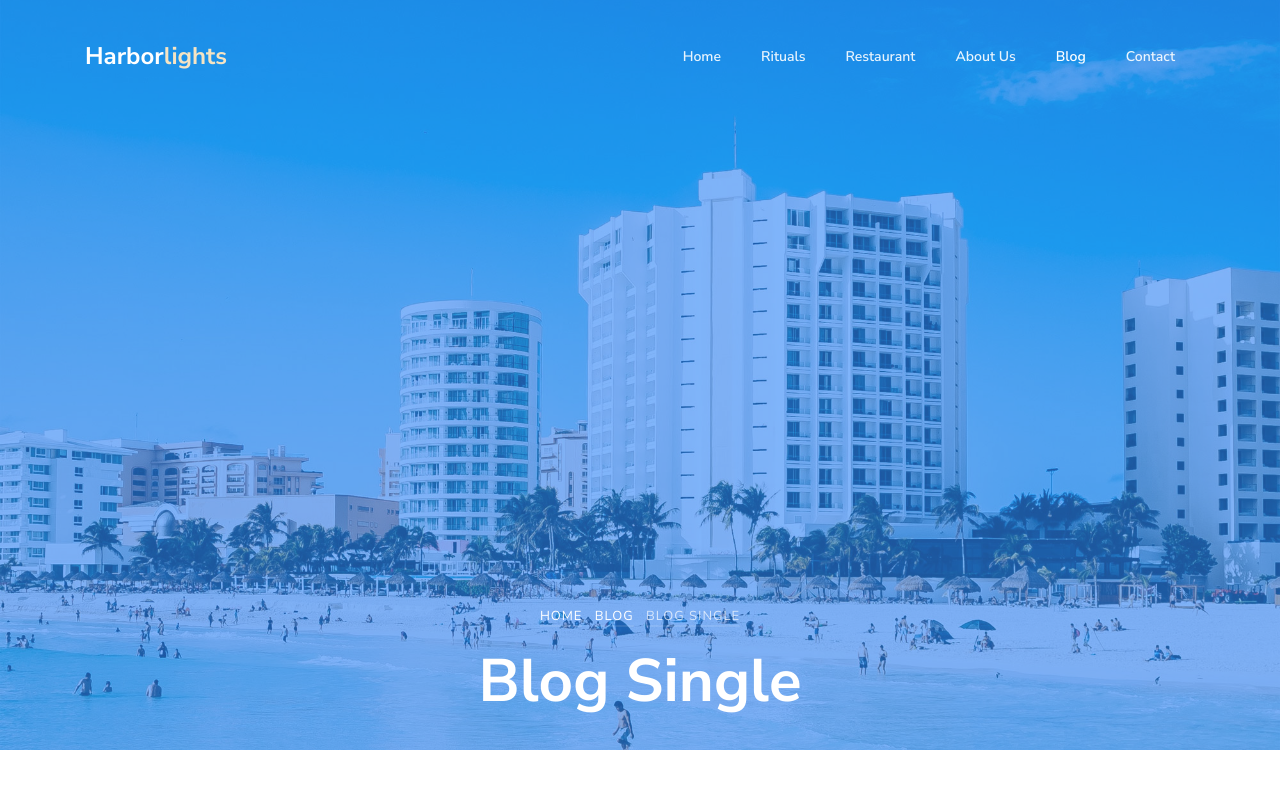
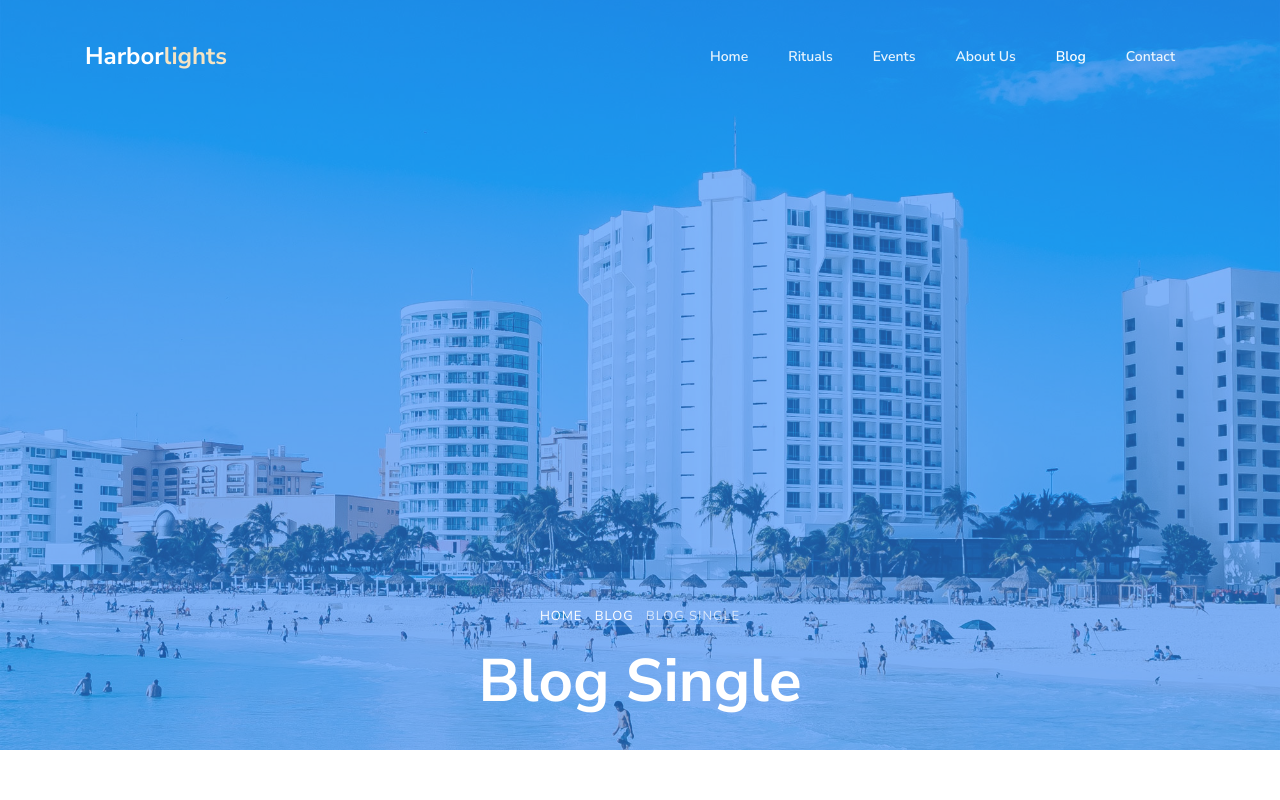
Before and after one commit to Induja-Karalliyadda/Karalliyadda-Sri-Uposatharamaya, a plain HTML site: page blog-single.html in a window 1280 px wide. Shown: the top 800 px of the page. Drawn offline with Linux system fonts and the light colour scheme; some packages are replaced by stand-ins of ours; no server answers; files whose address does not match are found by name.

Commit message:
update blog web page

```diff
--- a/blog-single.html
+++ b/blog-single.html
@@ -39,7 +39,7 @@
 	        <ul class="navbar-nav ml-auto">
 	          <li class="nav-item"><a href="index.html" class="nav-link">Home</a></li>
 	          <li class="nav-item"><a href="rooms.html" class="nav-link">Rituals</a></li>
-	          <li class="nav-item"><a href="restaurant.html" class="nav-link">Restaurant</a></li>
+	          <li class="nav-item"><a href="restaurant.html" class="nav-link">Events</a></li>
 	          <li class="nav-item"><a href="about.html" class="nav-link">About Us</a></li>
 	          <li class="nav-item active"><a href="blog.html" class="nav-link">Blog</a></li>
 	          <li class="nav-item"><a href="contact.html" class="nav-link">Contact</a></li>
```
